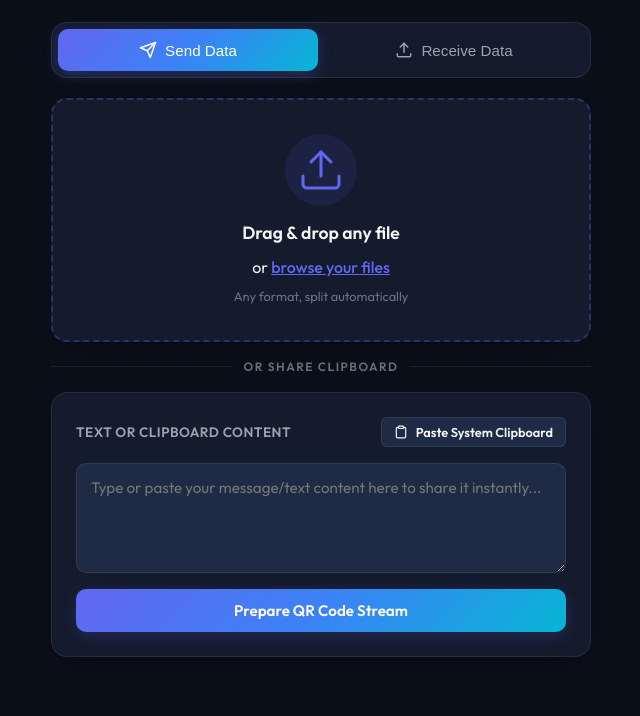
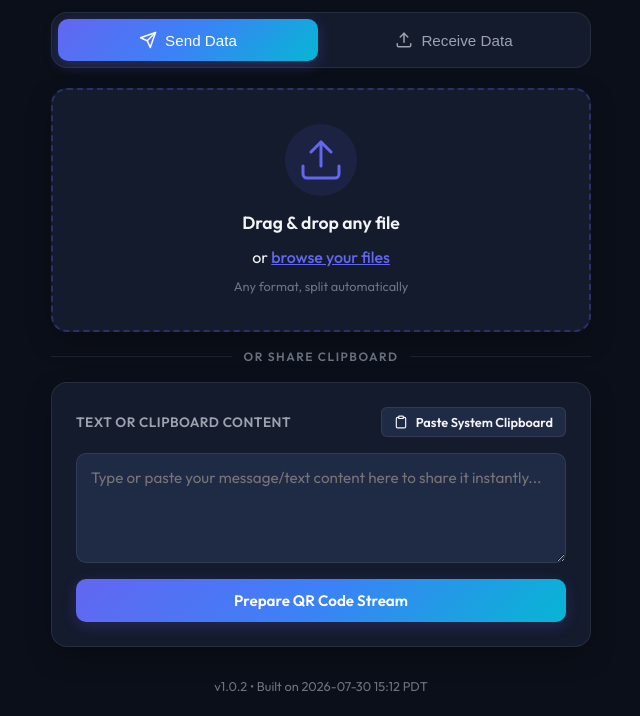
Before and after one commit to marcboy/VaporSend, a website built with Vite: page index.html in a window 1280 px wide. Shown: the part 113-829 px from the top of the page, without its empty margins (319-959 px from the left). Before the commit the page ends 800 px from the top, so only its background shows below. Built offline with nearby package versions, Linux system fonts and the light colour scheme; no server answers.

Commit message:
Add version footer with US Pacific Time timestamp

```diff
--- a/index.html
+++ b/index.html
@@ -200,6 +200,10 @@
         </div>
       </section>
     </main>
+
+    <footer class="app-footer">
+      <p>v1.0.2 &bull; Built on 2026-07-30 15:12 PDT</p>
+    </footer>
   </div>
 
   <script type="module" src="/src/main.js"></script>
--- a/src/style.css
+++ b/src/style.css
@@ -743,3 +743,11 @@ input[type="range"]::-webkit-slider-thumb:hover {
     height: 160px;
   }
 }
+
+/* Footer Styling */
+.app-footer {
+  text-align: center;
+  margin-top: 10px;
+  font-size: 0.8rem;
+  color: var(--text-muted);
+}
```
